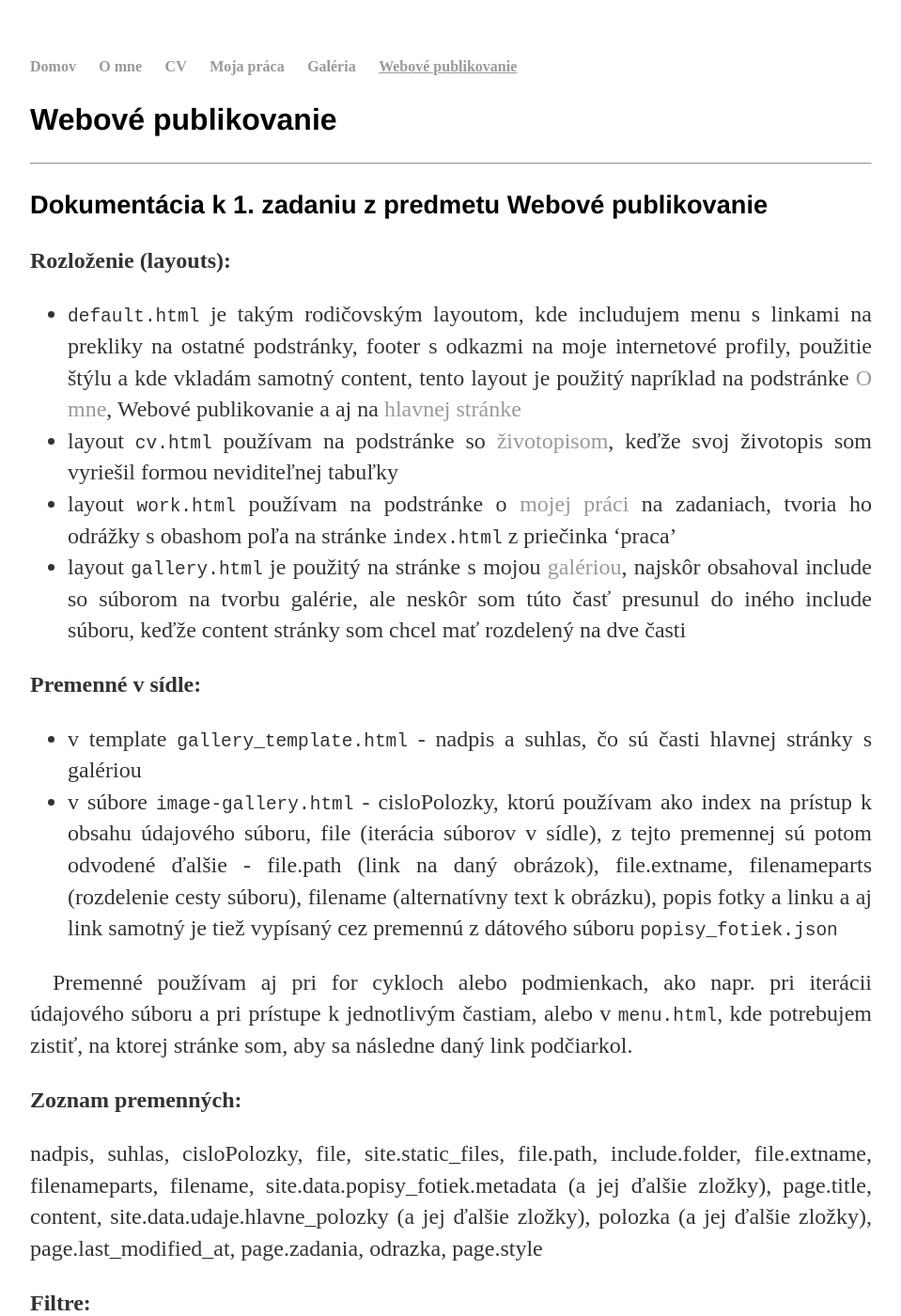
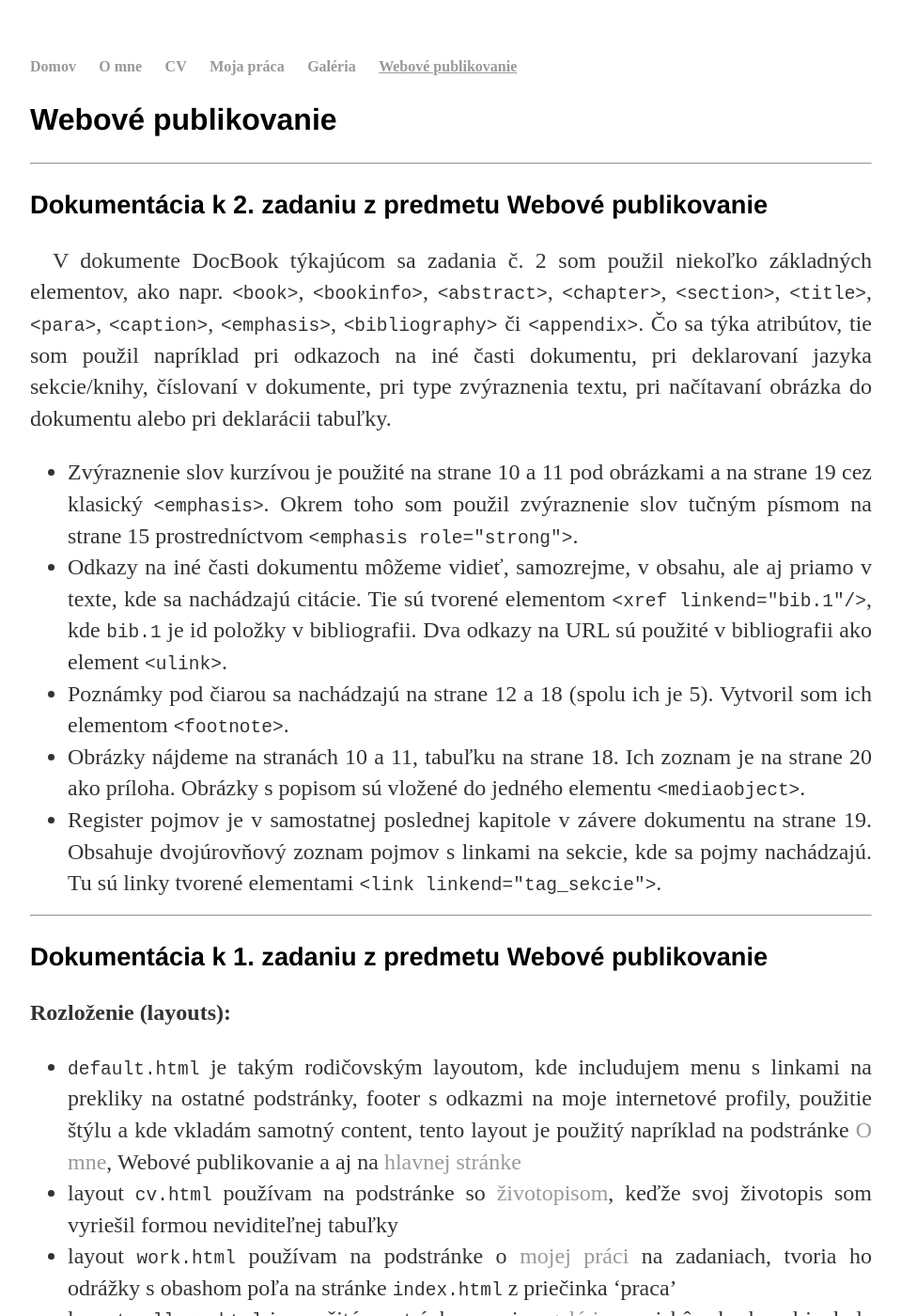
Before and after one commit to andrew141/andrew141.github.io, a Jekyll site: the page built from web_pub/index.md, in a window 1280 px wide and 1400 px high. Shown: the whole window at 94% size, without its empty margins (160-1119 px from the left). Built offline with Jekyll 4.4.1, drawn with Linux system fonts in a browser that asks for light colours; some of the changed text lies outside the part shown.

Commit message:
Z2_WebPub

```diff
--- a/web_pub/index.md
+++ b/web_pub/index.md
@@ -4,6 +4,18 @@ title: Andrej Hoferica - Webové publikovanie
 style: main
 ---
 ## Webové publikovanie
+---
+
+### Dokumentácia k 2. zadaniu z predmetu Webové publikovanie
+
+&emsp;V dokumente DocBook týkajúcom sa zadania č. 2 som použil niekoľko základných elementov, ako napr. `<book>`, `<bookinfo>`, `<abstract>`, `<chapter>`, `<section>`, `<title>`, `<para>`, `<caption>`, `<emphasis>`, `<bibliography>` či `<appendix>`. Čo sa týka atribútov, tie som použil napríklad pri odkazoch na iné časti dokumentu, pri deklarovaní jazyka sekcie/knihy, číslovaní v dokumente, pri type zvýraznenia textu, pri načítavaní obrázka do dokumentu alebo pri deklarácii tabuľky.
+
+- Zvýraznenie slov kurzívou je použité na strane 10 a 11 pod obrázkami a na strane 19 cez klasický `<emphasis>`. Okrem toho som použil zvýraznenie slov tučným písmom na strane 15 prostredníctvom `<emphasis role="strong">`.
+- Odkazy na iné časti dokumentu môžeme vidieť, samozrejme, v obsahu, ale aj priamo v texte, kde sa nachádzajú citácie. Tie sú tvorené elementom `<xref linkend="bib.1"/>`, kde `bib.1` je id položky v bibliografii. Dva odkazy na URL sú použité v bibliografii ako element `<ulink>`.
+- Poznámky pod čiarou sa nachádzajú na strane 12 a 18 (spolu ich je 5). Vytvoril som ich elementom `<footnote>`.
+- Obrázky nájdeme na stranách 10 a 11, tabuľku na strane 18. Ich zoznam je na strane 20 ako príloha. Obrázky s popisom sú vložené do jedného elementu `<mediaobject>`.
+- Register pojmov je v samostatnej poslednej kapitole v závere dokumentu na strane 19. Obsahuje dvojúrovňový zoznam pojmov s linkami na sekcie, kde sa pojmy nachádzajú. Tu sú linky tvorené elementami `<link linkend="tag_sekcie">`.
+
 ---
 
 ### Dokumentácia k 1. zadaniu z predmetu Webové publikovanie
@@ -60,7 +72,4 @@ __Štýl:__
 
 [![](./down.png)  Stiahnuť zadanie č. 1 ako ZIP archív](http://andrew141.github.io/web_pub/Z1-xhofericaa.zip)
 
-
-[1]: (../data/zadanie1.zip)
-[2]: (../data/zadanie2.zip)
-[3]: (../data/zadanie3.zip)
+[![](./down.png)  Stiahnuť zadanie č. 2 ako ZIP archív](http://andrew141.github.io/web_pub/Z2-xhofericaa.zip)
```
Also changed, not shown: 3 other files.
